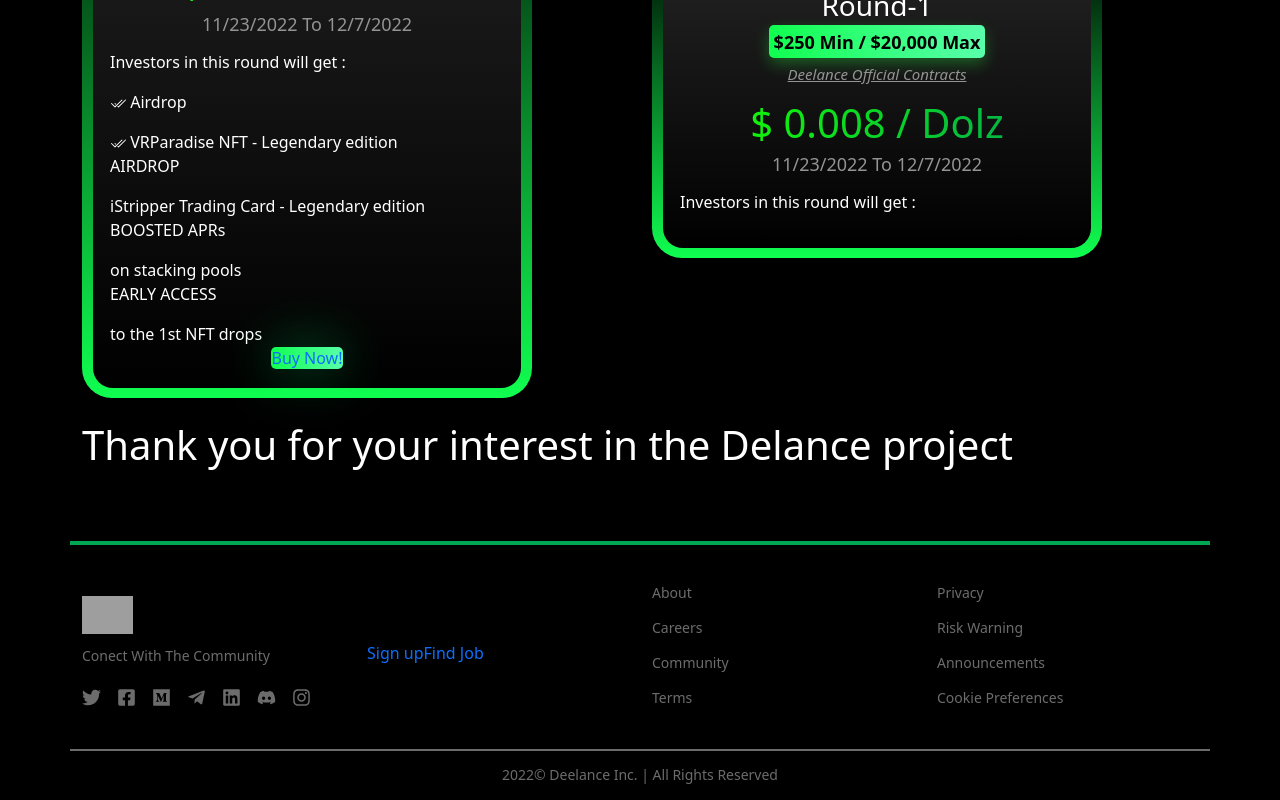
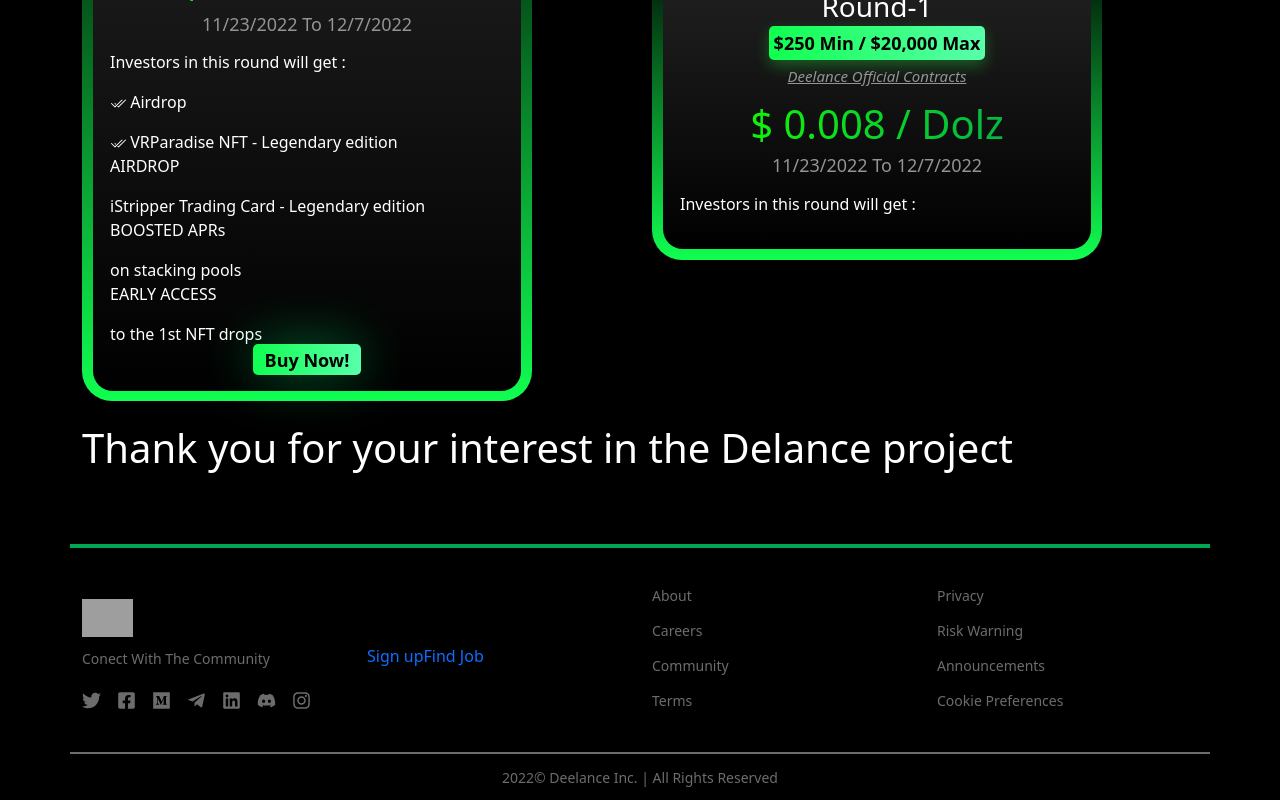
Before and after one commit to noorshanu/preslae-dework, a React (Create React App) app: page / in a window 1280 px wide. Shown: the part 609-1409 px from the top of the page. Built offline with nearby package versions, Linux system fonts and the light colour scheme; grey boxes are pictures that could not be loaded.

Commit message:
Update Home.css

```diff
--- a/src/components/Home/Home.css
+++ b/src/components/Home/Home.css
@@ -97,4 +97,8 @@
     background: linear-gradient(91.02deg, #10FF50 0%, #59FFAB 100%);
 box-shadow: 0px 0px 53px rgba(0, 255, 126, 0.42);
 border-radius: 5px;
+padding: 1% 3%;
+color: #000;
+font-size: 18px;
+font-weight: 700;
 }
```
